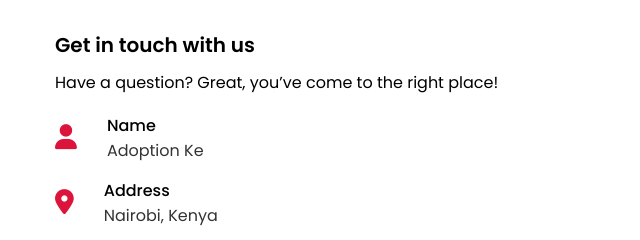
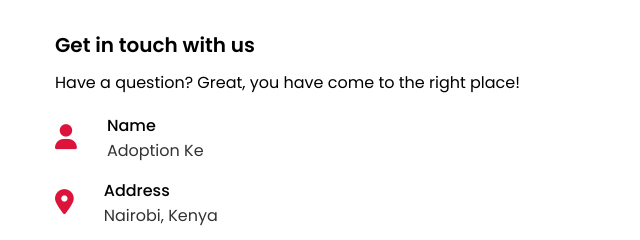
Before and after one commit to BrianMure/AdoptPet, a plain HTML site: page index.html in a window 1280 px wide. Shown: the part 2091-2331 px from the top of the page, 25-665 px from the left. Drawn offline with nearby package versions, Linux system fonts and the light colour scheme.

Commit message:
removed the ' and

```diff
--- a/index.html
+++ b/index.html
@@ -119,7 +119,7 @@
             <div class="contact-content">
                 <div class="column left">
                     <div class="text">Get in touch with us</div>
-                    <p>Have a question? Great, you’ve come to the right place!</p>
+                    <p>Have a question? Great, you have come to the right place!</p>
                     <div class="icons">
                         <div class="row">
                             <i class="fas fa-user"></i>
```
